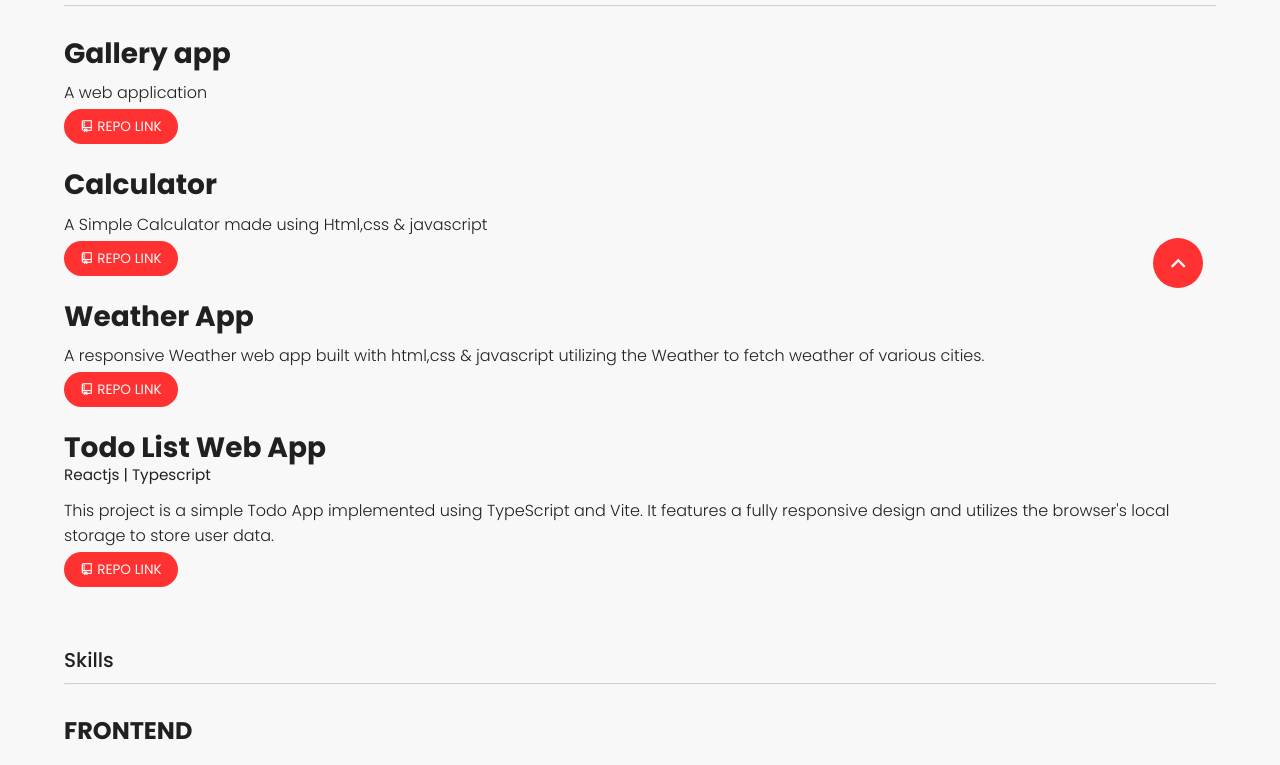
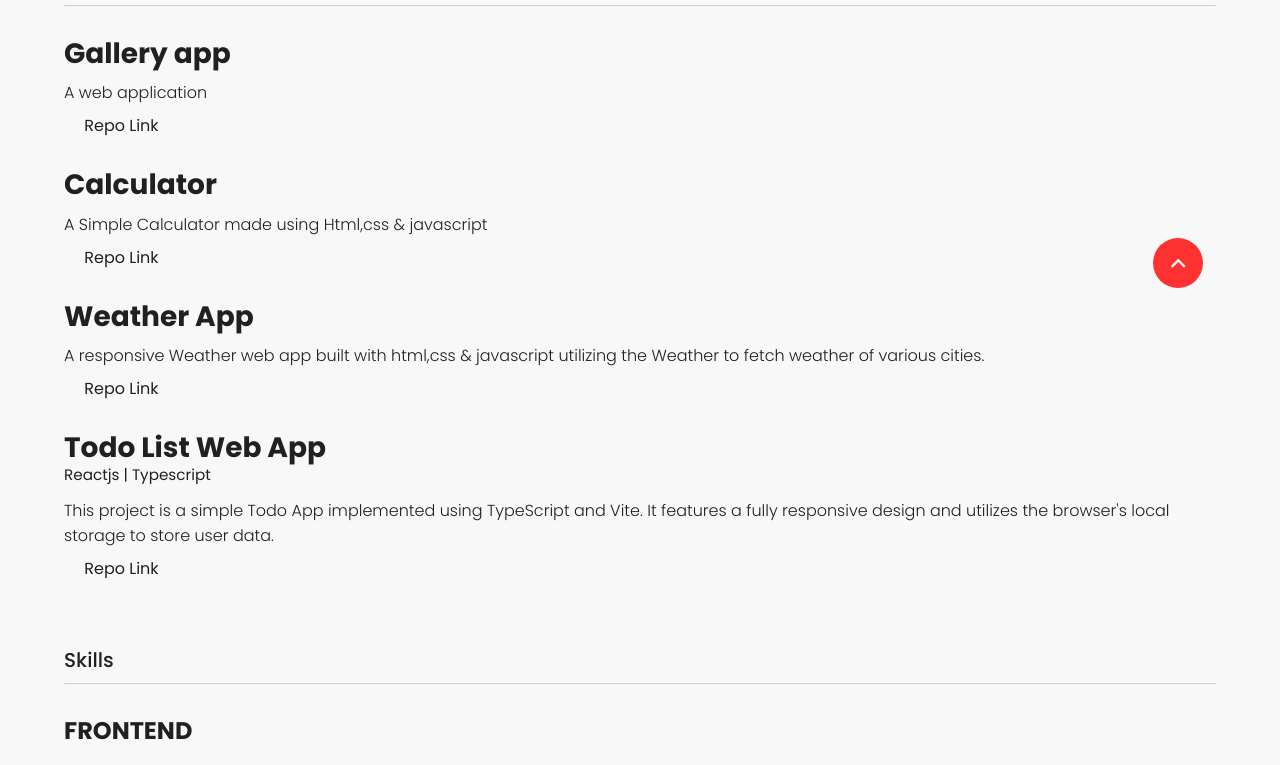
Before and after one commit to Swapy1203/CodeAlhpa, a plain HTML site: page Portfolio-Website/index.html in a window 1280 px wide. Shown: the part 592-1357 px from the top of the page. Drawn offline with nearby package versions, Linux system fonts and the light colour scheme.

Commit message:
index.html

```diff
--- a/Portfolio-Website/index.html
+++ b/Portfolio-Website/index.html
@@ -58,23 +58,20 @@
                     <li class="project-item">
                         <h4 class="project-title">Gallery app</h4>
                         <p class="project-description">A web application </p>
-                        <a href="https://github.com/saifiimuhammad/inotebook-web-app" target="_blank"
-                            class="project-btn btn"><i class="ri-git-repository-line project-icon"></i> Repo Link</a>
+                        <a href="#"><i class="ri-git-repository-line project-icon"></i> Repo Link</a>
                     </li>
 
                     <li class="project-item">
                         <h4 class="project-title">Calculator</h4>
                         <p class="project-description">A Simple Calculator made using Html,css & javascript</p>
-                        <a href="https://github.com/saifiimuhammad/Ochi-Design-Modern-Animated-Wesbite" target="_blank"
-                            class="project-btn btn"><i class="ri-git-repository-line project-icon"></i> Repo Link</a>
+                        <a href="#"><i class="ri-git-repository-line project-icon"></i> Repo Link</a>
                     </li>
 
                     <li class="project-item">
                         <h4 class="project-title">Weather App</h4>
                         <p class="project-description">A responsive Weather web app built with html,css & javascript utilizing the Weather
                             to fetch weather of various cities.</p>
-                        <a href="https://github.com/saifiimuhammad/TimesOfNews" target="_blank"
-                            class="project-btn btn"><i class="ri-git-repository-line project-icon"></i> Repo Link</a>
+                        <a href="#"><i class="ri-git-repository-line project-icon"></i> Repo Link</a>
                     </li>
 
                     <li class="project-item">
@@ -83,8 +80,7 @@
                         <p class="project-description">This project is a simple Todo App implemented using TypeScript
                             and Vite. It features a fully responsive design and utilizes the browser's local storage to
                             store user data.</p>
-                        <a href="https://github.com/saifiimuhammad/Todo-List-App---Typescript-version" target="_blank"
-                            class="project-btn btn"><i class="ri-git-repository-line project-icon"></i> Repo Link</a>
+                        <a href="#"><i class="ri-git-repository-line project-icon"></i> Repo Link</a>
                     </li>
 
                 </ul>
```
